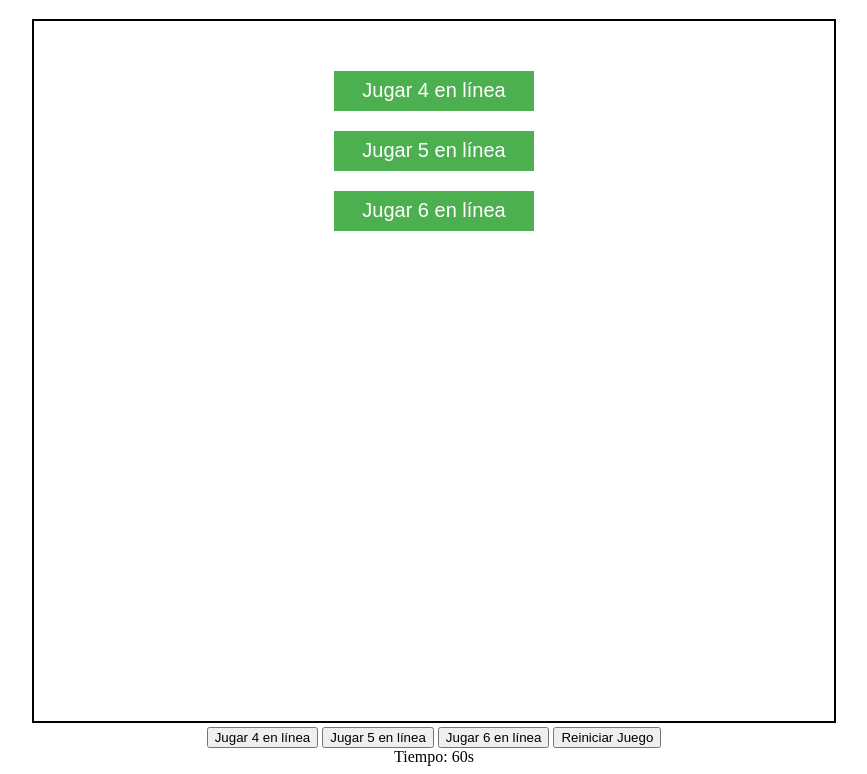
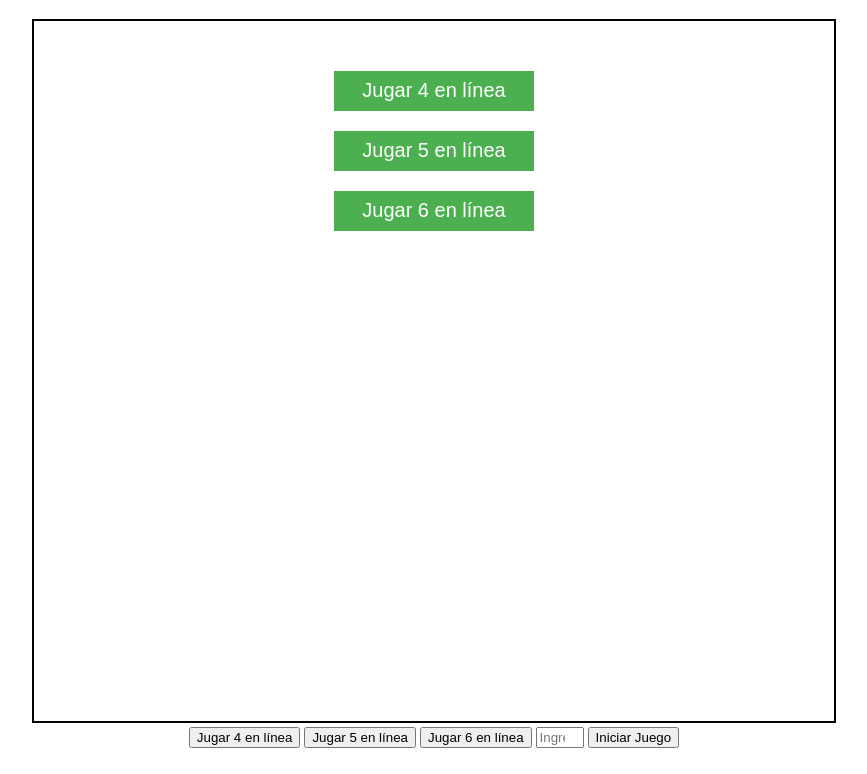
Before and after one commit to fran-parra-18/EjemploJuego, a plain HTML site: page index.html in a window 1280 px wide. Shown: the part 61-835 px from the top of the page, without its empty margins (206-1073 px from the left). Drawn offline with Linux system fonts and the light colour scheme.

Commit message:
agrega funcion de prueba, x en linea dinamico

```diff
--- a/index.html
+++ b/index.html
@@ -35,9 +35,12 @@
     <button onclick="startGame(4)">Jugar 4 en línea</button>
     <button onclick="startGame(5)">Jugar 5 en línea</button>
     <button onclick="startGame(6)">Jugar 6 en línea</button>
+    <!-- Input para ingresar el valor de 'x' -->
+    <input type="number" id="gameInput" placeholder="Ingresa valor de x" min="4" max="6">
 
-    <button onclick="restartGame()">Reiniciar Juego</button>
-    <div id="timer">Tiempo: 60s</div>
+    <!-- Botón para iniciar el juego con el valor ingresado -->
+    <button onclick="activateGame()">Iniciar Juego</button>
+
     <script src="./js/juego/Ficha.js"></script>
     <script src="./js/juego/Jugador.js"></script>
     <script src="./js/juego/Tablero.js"></script>
--- a/js/juego/connect4.js
+++ b/js/juego/connect4.js
@@ -70,8 +70,7 @@ function startGame(x) {
     );
     currentPlayer = 0;  // Reiniciamos el turno al primer jugador
     radius = board.getCellSize() / 2 - 5;
-    draw();             // Redibujar el tablero con las nuevas dimensiones
-
+    draw();            // Redibujar el tablero con las nuevas dimensiones
 }
 
 function drawPlayerPieces() {
@@ -306,3 +305,20 @@ function startTimer() {
     }, 1000);
 }
 */
+
+
+/*funcion de prueba*/
+function activateGame() {
+    // Obtener el valor del input
+    let inputValue = document.getElementById("gameInput").value;
+
+    // Convertir el valor a número entero
+    let xValue = parseInt(inputValue);
+
+    // Verificar que el valor sea válido (por ejemplo, entre 4 y 6)
+    if (!isNaN(xValue) && xValue >=4) {
+        startGame(xValue);  // Llamar a la función con el valor ingresado
+    } else {
+        alert("Por favor, ingresa un número válido entre 4 y 6");
+    }
+}
```
